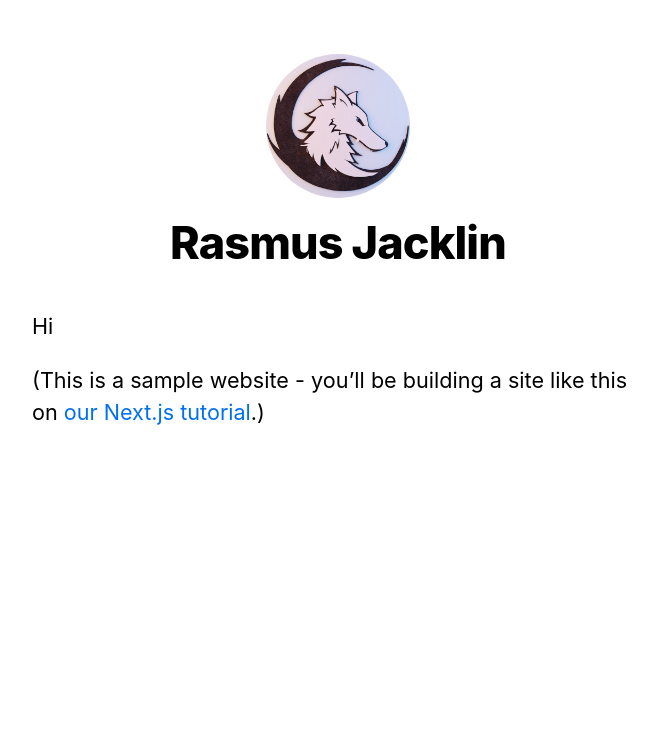
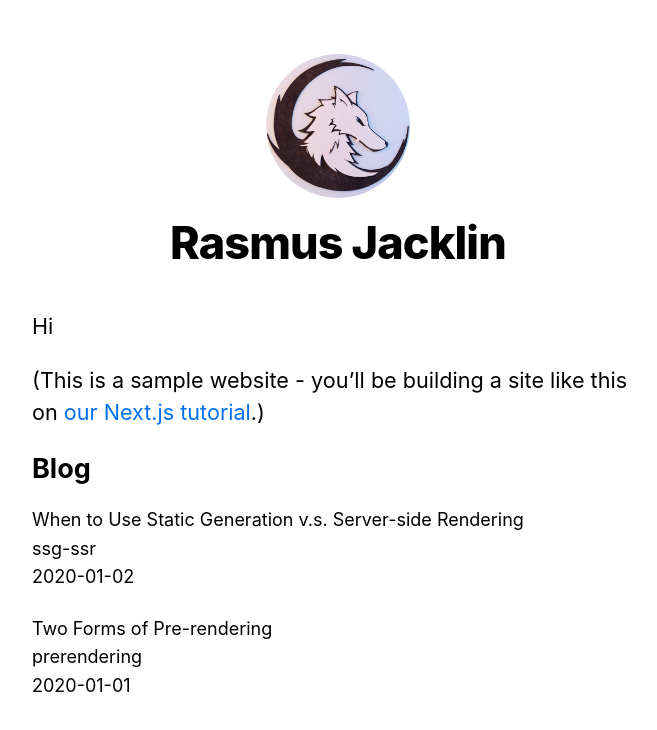
Before and after one commit to 02rasjac/nextjs-blog, a Next.js app: page / in a window 1280 px wide. Shown: the top 730 px of the page, without its empty margins (302-959 px from the left). Built offline with nearby package versions, Linux system fonts and the light colour scheme.

Commit message:
List blogposts in homepage

```diff
--- a/pages/index.jsx
+++ b/pages/index.jsx
@@ -1,8 +1,9 @@
 import Head from 'next/head';
+import { getSortedPostsData } from '../lib/posts';
 import Layout, { siteTitle } from '../components/layout';
 import utilStyles from '../styles/utils.module.css';
 
-export default function Home() {
+export default function Home({ allPostsData }) {
   return (
     <Layout home>
       <Head>
@@ -15,6 +16,27 @@
           <a href='https://nextjs.org/learn'>our Next.js tutorial</a>.)
         </p>
       </section>
+      <section>
+        <h2 className={utilStyles.headingLg}>Blog</h2>
+        <ul className={utilStyles.list}>
+          {allPostsData.map(({ id, date, title }) => (
+            <li className={utilStyles.listItem} key={id}>
+              {title}
+              <br />
+              {id}
+              <br />
+              {date}
+            </li>
+          ))}
+        </ul>
+      </section>
     </Layout>
   );
 }
+
+export async function getStaticProps() {
+  const allPostsData = getSortedPostsData();
+  return {
+    props: { allPostsData },
+  };
+}
```
